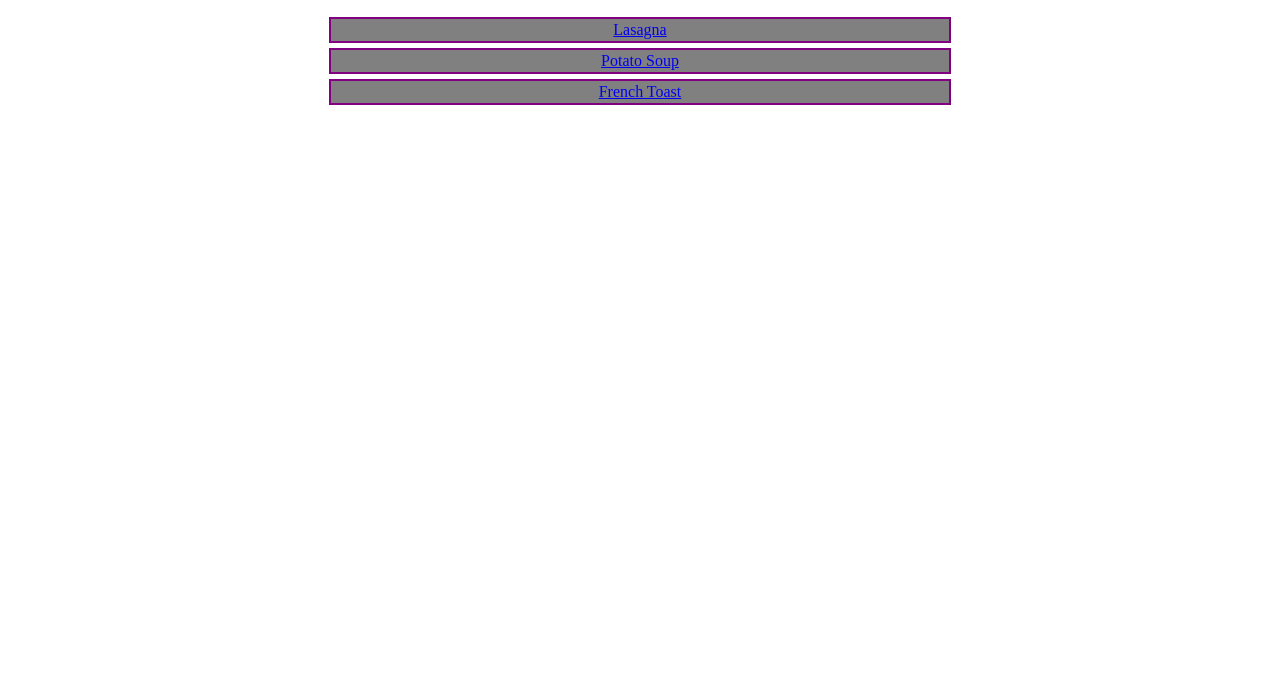
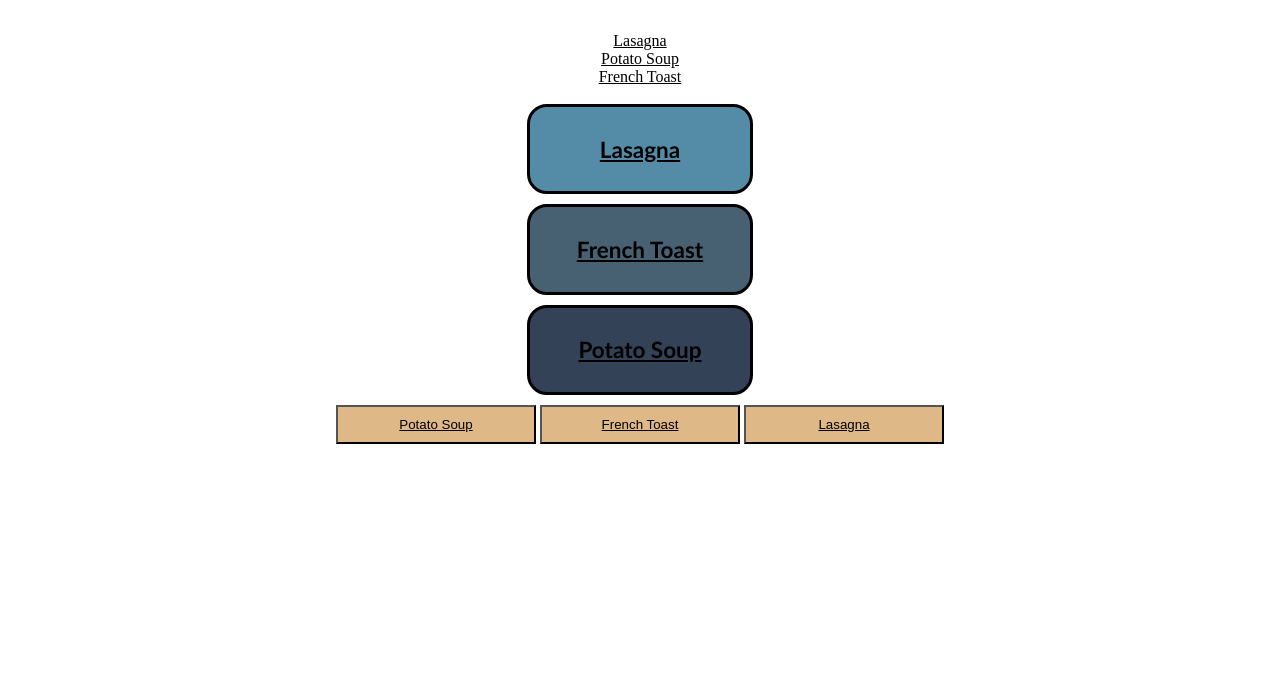
Before and after one commit to Scorkz/odin-recipes, a plain HTML site: page index.html in a window 1280 px wide. Shown: the part 121-800 px from the top of the page. Drawn offline with Linux system fonts and the light colour scheme.

Commit message:
More Style Changes
*Centered buttons
*Redesigned links to recipes

```diff
--- a/index.html
+++ b/index.html
@@ -8,10 +8,25 @@
 
     <body>
         <h1>Odin Recipes</h1>
-        <ul class="links links-center">
+        <ul class="links">
             <li><a href="recipes/lasagna.html">Lasagna</a></li>
             <li><a href="recipes/potato-soup.html">Potato Soup</a></li>
             <li><a href="recipes/french-toast.html">French Toast</a></li>
         </ul>
+
+        <div class="lasagna nice-buttons">
+            <h2><a href="recipes/lasagna.html">Lasagna</a></h2>
+        </div>
+        <div class="french-toast nice-buttons">
+            <h2><a href="recipes/french-toast.html">French Toast</a></h2>
+        </div>
+        <div class="potato-soup nice-buttons">
+            <h2><a href="recipes/potato-soup.html">Potato Soup</a></h2>
+        </div>
+        <div class="button center">
+            <button><a href="recipes/potato-soup.html">Potato Soup</a></button>
+            <button><a href="recipes/french-toast.html">French Toast</a></button>
+            <button><a href="recipes/lasagna.html">Lasagna</a></button>
+        </div>
     </body>
 </html>
--- a/style.css
+++ b/style.css
@@ -4,16 +4,19 @@ h1 {
     border: solid;
     text-align: center;
     font-size: 50px;
-    margin-left: auto;
-    margin-right: auto;
-    width: 50%;
+    padding: 10px 10px 10px 10px;
 }
 
 .links {
     color: white;
-    border-color: black;
+    border-color: 2px solid purple;
+    border-radius: 20px;
     padding: 2px;
-    display: inline-flex;
+    display: block;
+    margin-left: auto;
+    margin-right: auto;
+    width: 50%;
+    text-align: center;
 }
 
 .ingredients {
@@ -34,12 +37,15 @@ h2.description {
     font-size: 25px;
 }
 
-li {
+.lists {
     border: 2px solid purple;
     padding: 2px;
-    background-color: grey;
+    background-color: darkgrey;
+    width: max-content;
     text-align: center;
-    margin: 5px;
+    margin-left: auto;
+    margin-right: auto;
+    list-style-position: inside;
 }
 
 .center {
@@ -48,9 +54,68 @@ li {
     margin-right: auto;
 }
 
-.links-center {
-    display: block;
+h2 {
+    text-align: center;
+}
+
+.nice-buttons {
+    padding: 10px;
+    text-align: center;
+    margin-bottom: 10px;
+    border-radius: 20px;
+    width: 200px;
     margin-left: auto;
     margin-right: auto;
-    width: 50%;
 }
+
+.lasagna {
+    background-color: #548CA8;
+    font-size: 15px;
+    font-family: 'Gill Sans', 'Gill Sans MT', Calibri, 'Trebuchet MS', sans-serif;
+    border: solid black 3px;
+}
+
+.french-toast {
+    background-color: #476072;
+    font-size: 15px;
+    font-family: 'Gill Sans', 'Gill Sans MT', Calibri, 'Trebuchet MS', sans-serif;
+    border: solid black 3px;
+}
+
+.potato-soup {
+    background-color: #334257;
+    font-size: 15px;
+    font-family: 'Gill Sans', 'Gill Sans MT', Calibri, 'Trebuchet MS', sans-serif;
+    border: solid black 3px;
+}
+
+a:link {
+    color: black;
+}
+
+a:visited {
+    color: black;
+}
+
+button {
+    background-color: burlywood;
+    padding: 10px;
+    text-align: center;
+    margin-bottom: 10px;
+    width: 200px;
+}
+
+img {
+    border-radius: 20px;
+}
+
+.center {
+    text-align: center;
+}
+
+.center div {
+    display:inline-block;
+    margin-left:5px;
+    margin-right:5px;
+    color:#FFF;
+}
```
Also changed, not shown: recipes/french-toast.html (+2 -2 lines), recipes/lasagna.html (+2 -2 lines), recipes/potato-soup.html (+2 -2 lines).
